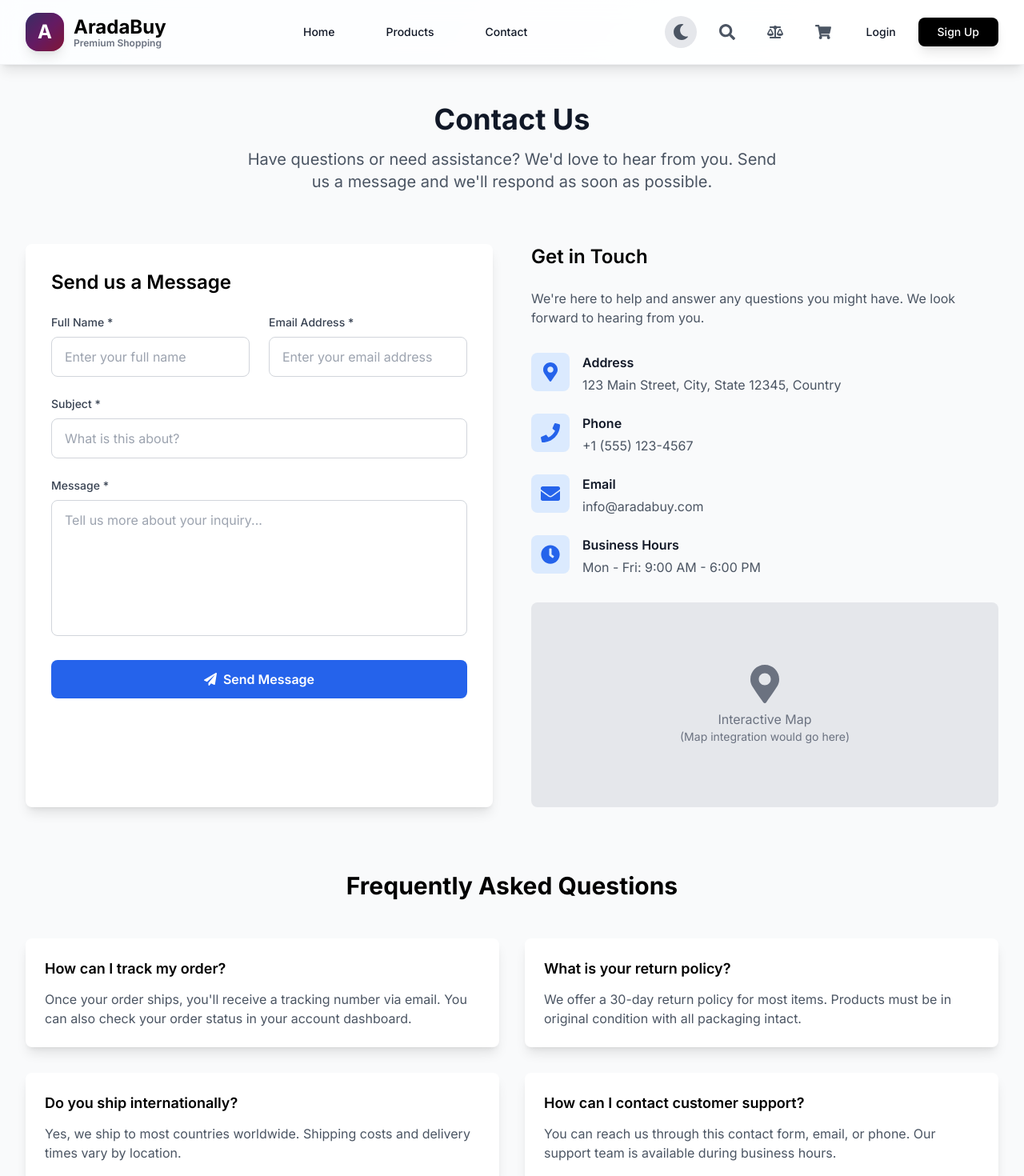
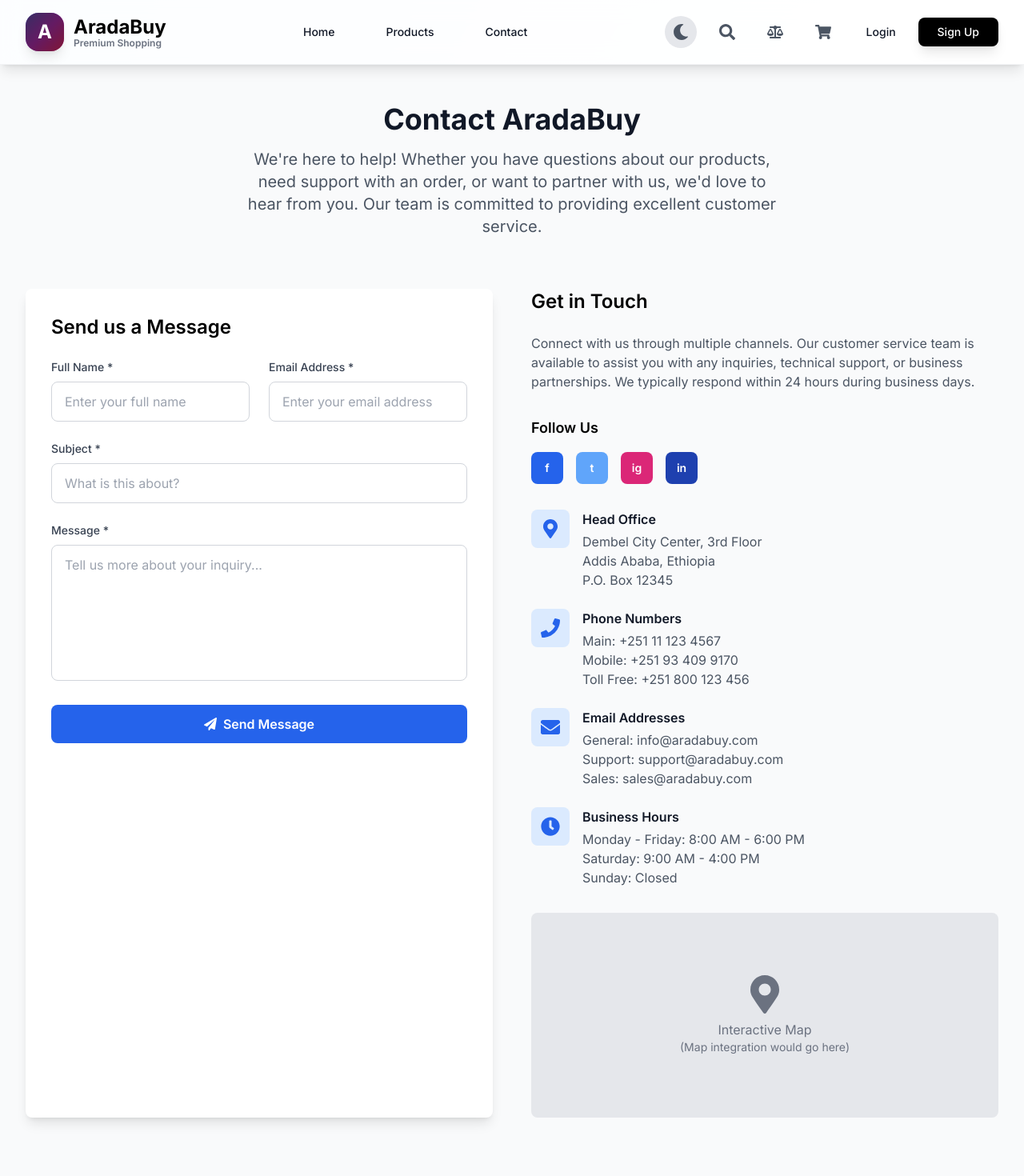
Before and after one commit to josantoss/Full_Stack-E_Commerce, a React (Vite) app in the folder frontend/: page /contact in a window 1280 px wide. Shown: the top 1470 px of the page at 80% size. Built offline with nearby package versions, Linux system fonts and the light colour scheme; no server answers.

Commit message:
Update Contact page with comprehensive contact information and improved content

```diff
--- a/frontend/src/pages/Contact.jsx
+++ b/frontend/src/pages/Contact.jsx
@@ -39,23 +39,23 @@ const Contact = () => {
   const contactInfo = [
     {
       icon: <FaMapMarkerAlt className="w-6 h-6" />,
-      title: 'Address',
-      content: '123 Main Street, City, State 12345, Country'
+      title: 'Head Office',
+      content: 'Dembel City Center, 3rd Floor\nAddis Ababa, Ethiopia\nP.O. Box 12345'
     },
     {
       icon: <FaPhone className="w-6 h-6" />,
-      title: 'Phone',
-      content: '+1 (555) 123-4567'
+      title: 'Phone Numbers',
+      content: 'Main: +251 11 123 4567\nMobile: +251 93 409 9170\nToll Free: +251 800 123 456'
     },
     {
       icon: <FaEnvelope className="w-6 h-6" />,
-      title: 'Email',
-      content: 'info@aradabuy.com'
+      title: 'Email Addresses',
+      content: 'General: info@aradabuy.com\nSupport: support@aradabuy.com\nSales: sales@aradabuy.com'
     },
     {
       icon: <FaClock className="w-6 h-6" />,
       title: 'Business Hours',
-      content: 'Mon - Fri: 9:00 AM - 6:00 PM'
+      content: 'Monday - Friday: 8:00 AM - 6:00 PM\nSaturday: 9:00 AM - 4:00 PM\nSunday: Closed'
     }
   ];
 
@@ -64,9 +64,9 @@ const Contact = () => {
       <div className="max-w-7xl mx-auto px-4 sm:px-6 lg:px-8">
         {/* Header */}
         <div className="text-center mb-16">
-          <h1 className="text-4xl font-bold text-gray-900 mb-4">Contact Us</h1>
+          <h1 className="text-4xl font-bold text-gray-900 mb-4">Contact AradaBuy</h1>
           <p className="text-xl text-gray-600 max-w-2xl mx-auto">
-            Have questions or need assistance? We'd love to hear from you. Send us a message and we'll respond as soon as possible.
+            We're here to help! Whether you have questions about our products, need support with an order, or want to partner with us, we'd love to hear from you. Our team is committed to providing excellent customer service.
           </p>
         </div>
 
@@ -162,8 +162,27 @@ const Contact = () => {
             <div>
               <h2 className="text-2xl font-semibold mb-6">Get in Touch</h2>
               <p className="text-gray-600 mb-8">
-                We're here to help and answer any questions you might have. We look forward to hearing from you.
+                Connect with us through multiple channels. Our customer service team is available to assist you with any inquiries, technical support, or business partnerships. We typically respond within 24 hours during business days.
               </p>
+
+              {/* Social Media Links */}
+              <div className="mb-8">
+                <h3 className="text-lg font-semibold mb-4">Follow Us</h3>
+                <div className="flex space-x-4">
+                  <a href="#" className="w-10 h-10 bg-blue-600 text-white rounded-lg flex items-center justify-center hover:bg-blue-700 transition-colors">
+                    <span className="text-sm font-semibold">f</span>
+                  </a>
+                  <a href="#" className="w-10 h-10 bg-blue-400 text-white rounded-lg flex items-center justify-center hover:bg-blue-500 transition-colors">
+                    <span className="text-sm font-semibold">t</span>
+                  </a>
+                  <a href="#" className="w-10 h-10 bg-pink-600 text-white rounded-lg flex items-center justify-center hover:bg-pink-700 transition-colors">
+                    <span className="text-sm font-semibold">ig</span>
+                  </a>
+                  <a href="#" className="w-10 h-10 bg-blue-800 text-white rounded-lg flex items-center justify-center hover:bg-blue-900 transition-colors">
+                    <span className="text-sm font-semibold">in</span>
+                  </a>
+                </div>
+              </div>
             </div>
 
             <div className="space-y-6">
@@ -174,7 +193,7 @@ const Contact = () => {
                   </div>
                   <div>
                     <h3 className="font-semibold text-gray-900 mb-1">{info.title}</h3>
-                    <p className="text-gray-600">{info.content}</p>
+                    <p className="text-gray-600 whitespace-pre-line">{info.content}</p>
                   </div>
                 </div>
               ))}
@@ -198,25 +217,37 @@ const Contact = () => {
             <div className="bg-white rounded-lg shadow-lg p-6">
               <h3 className="text-lg font-semibold mb-3">How can I track my order?</h3>
               <p className="text-gray-600">
-                Once your order ships, you'll receive a tracking number via email. You can also check your order status in your account dashboard.
+                Once your order ships, you'll receive a tracking number via email and SMS. You can also check your order status in your account dashboard or contact our support team.
               </p>
             </div>
             <div className="bg-white rounded-lg shadow-lg p-6">
-              <h3 className="text-lg font-semibold mb-3">What is your return policy?</h3>
+              <h3 className="text-lg font-semibold mb-3">What is your return and exchange policy?</h3>
               <p className="text-gray-600">
-                We offer a 30-day return policy for most items. Products must be in original condition with all packaging intact.
+                We offer a 30-day return policy for most items. Products must be in original condition with all packaging intact. Exchanges are available for defective items.
               </p>
             </div>
             <div className="bg-white rounded-lg shadow-lg p-6">
-              <h3 className="text-lg font-semibold mb-3">Do you ship internationally?</h3>
+              <h3 className="text-lg font-semibold mb-3">Do you deliver throughout Ethiopia?</h3>
               <p className="text-gray-600">
-                Yes, we ship to most countries worldwide. Shipping costs and delivery times vary by location.
+                Yes, we deliver to all major cities and towns in Ethiopia. Delivery times vary by location, with Addis Ababa deliveries typically within 1-2 business days.
               </p>
             </div>
             <div className="bg-white rounded-lg shadow-lg p-6">
-              <h3 className="text-lg font-semibold mb-3">How can I contact customer support?</h3>
+              <h3 className="text-lg font-semibold mb-3">What payment methods do you accept?</h3>
               <p className="text-gray-600">
-                You can reach us through this contact form, email, or phone. Our support team is available during business hours.
+                We accept cash on delivery, bank transfers, mobile money (CBE Birr, M-Pesa), and major credit cards. All transactions are secure and encrypted.
+              </p>
+            </div>
+            <div className="bg-white rounded-lg shadow-lg p-6">
+              <h3 className="text-lg font-semibold mb-3">How can I become a seller on AradaBuy?</h3>
+              <p className="text-gray-600">
+                We welcome new sellers! Contact our business development team at sales@aradabuy.com or call +251 11 123 4567 to learn about our seller program and requirements.
+              </p>
+            </div>
+            <div className="bg-white rounded-lg shadow-lg p-6">
+              <h3 className="text-lg font-semibold mb-3">Do you offer bulk discounts?</h3>
+              <p className="text-gray-600">
+                Yes, we offer special pricing for bulk orders and business customers. Contact our sales team for custom quotes and volume discounts.
               </p>
             </div>
           </div>
```
